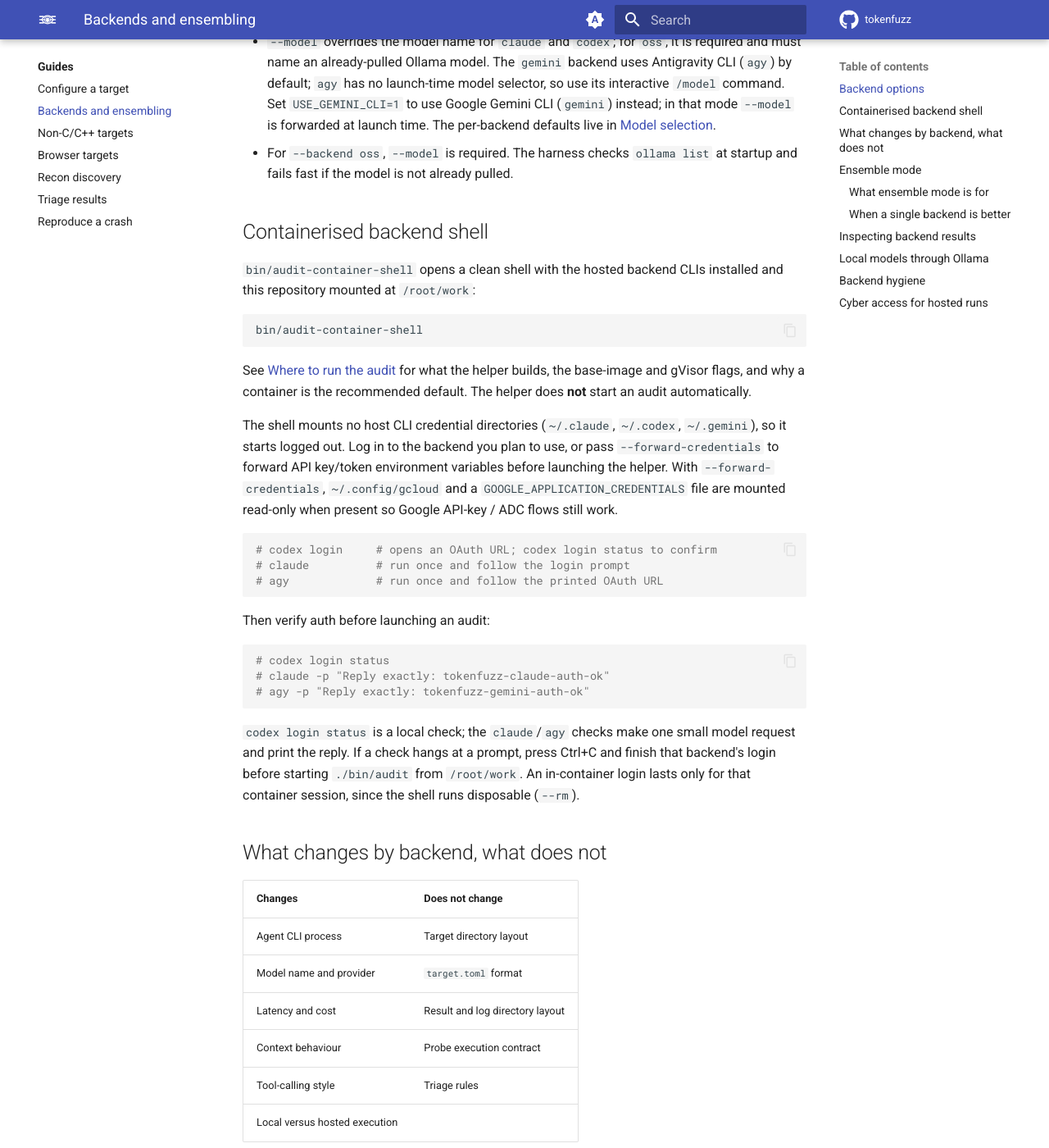
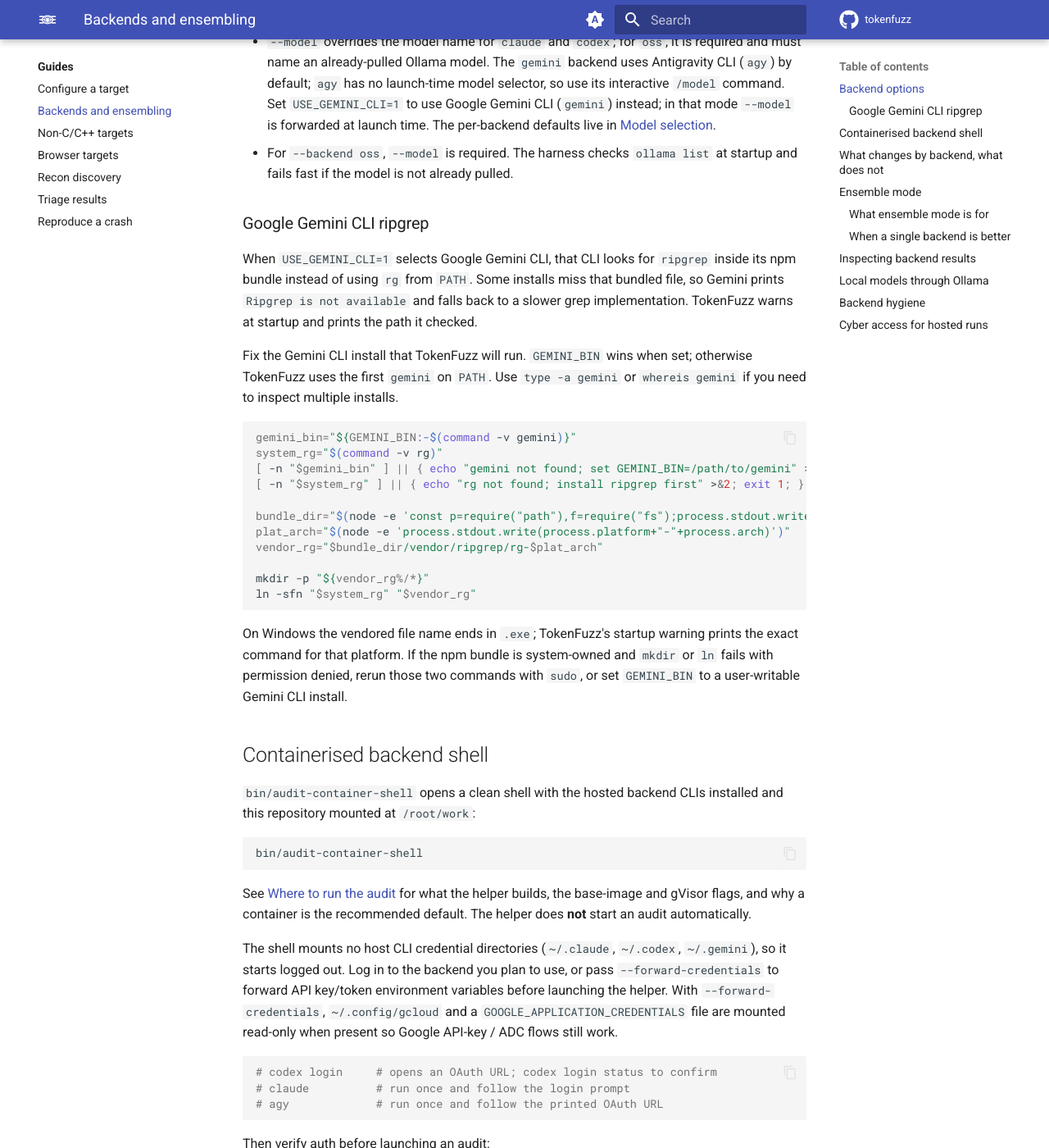
Before and after one commit to tokenfuzz/tokenfuzz, an MkDocs documentation site: the page built from docs/guides/backends.md, in a window 1280 px wide and 1400 px high, scrolled down 820 px. Shown: the whole window at 82% size. Built offline with MkDocs 1.6.1 and Material for MkDocs 9.7.7, drawn with Linux system fonts in a browser that asks for light colours; comment, search, counter and statistics services are not loaded.

Commit message:
docs: document Gemini CLI ripgrep symlink

````diff
--- a/docs/guides/backends.md
+++ b/docs/guides/backends.md
@@ -40,6 +40,39 @@
 - For `--backend oss`, `--model` is required. The harness checks
   `ollama list` at startup and fails fast if the model is not already
   pulled.
+
+### Google Gemini CLI ripgrep
+
+When `USE_GEMINI_CLI=1` selects Google Gemini CLI, that CLI looks for
+`ripgrep` inside its npm bundle instead of using `rg` from `PATH`. Some
+installs miss that bundled file, so Gemini prints `Ripgrep is not
+available` and falls back to a slower grep implementation. TokenFuzz
+warns at startup and prints the path it checked.
+
+Fix the Gemini CLI install that TokenFuzz will run. `GEMINI_BIN` wins
+when set; otherwise TokenFuzz uses the first `gemini` on `PATH`. Use
+`type -a gemini` or `whereis gemini` if you need to inspect multiple
+installs.
+
+```bash
+gemini_bin="${GEMINI_BIN:-$(command -v gemini)}"
+system_rg="$(command -v rg)"
+[ -n "$gemini_bin" ] || { echo "gemini not found; set GEMINI_BIN=/path/to/gemini" >&2; exit 1; }
+[ -n "$system_rg" ] || { echo "rg not found; install ripgrep first" >&2; exit 1; }
+
+bundle_dir="$(node -e 'const p=require("path"),f=require("fs");process.stdout.write(p.dirname(f.realpathSync(process.argv[1])))' "$gemini_bin")"
+plat_arch="$(node -e 'process.stdout.write(process.platform+"-"+process.arch)')"
+vendor_rg="$bundle_dir/vendor/ripgrep/rg-$plat_arch"
+
+mkdir -p "${vendor_rg%/*}"
+ln -sfn "$system_rg" "$vendor_rg"
+```
+
+On Windows the vendored file name ends in `.exe`; TokenFuzz's startup
+warning prints the exact command for that platform. If the npm bundle is
+system-owned and `mkdir` or `ln` fails with permission denied, rerun
+those two commands with `sudo`, or set `GEMINI_BIN` to a user-writable
+Gemini CLI install.
 
 ## Containerised backend shell
 
````
Also changed, not shown: docs/getting-started/prerequisites.md (+1 -1 lines).
